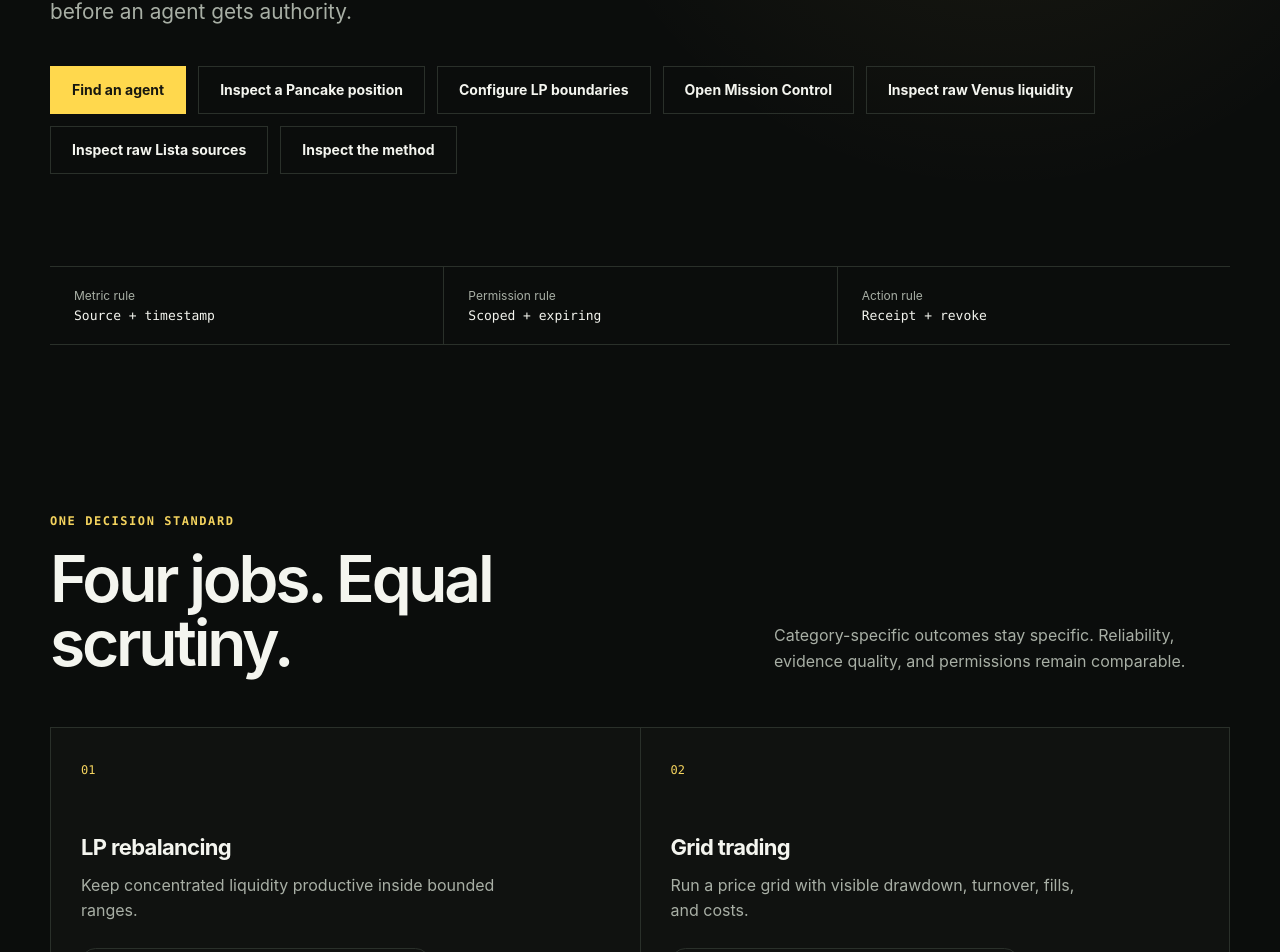
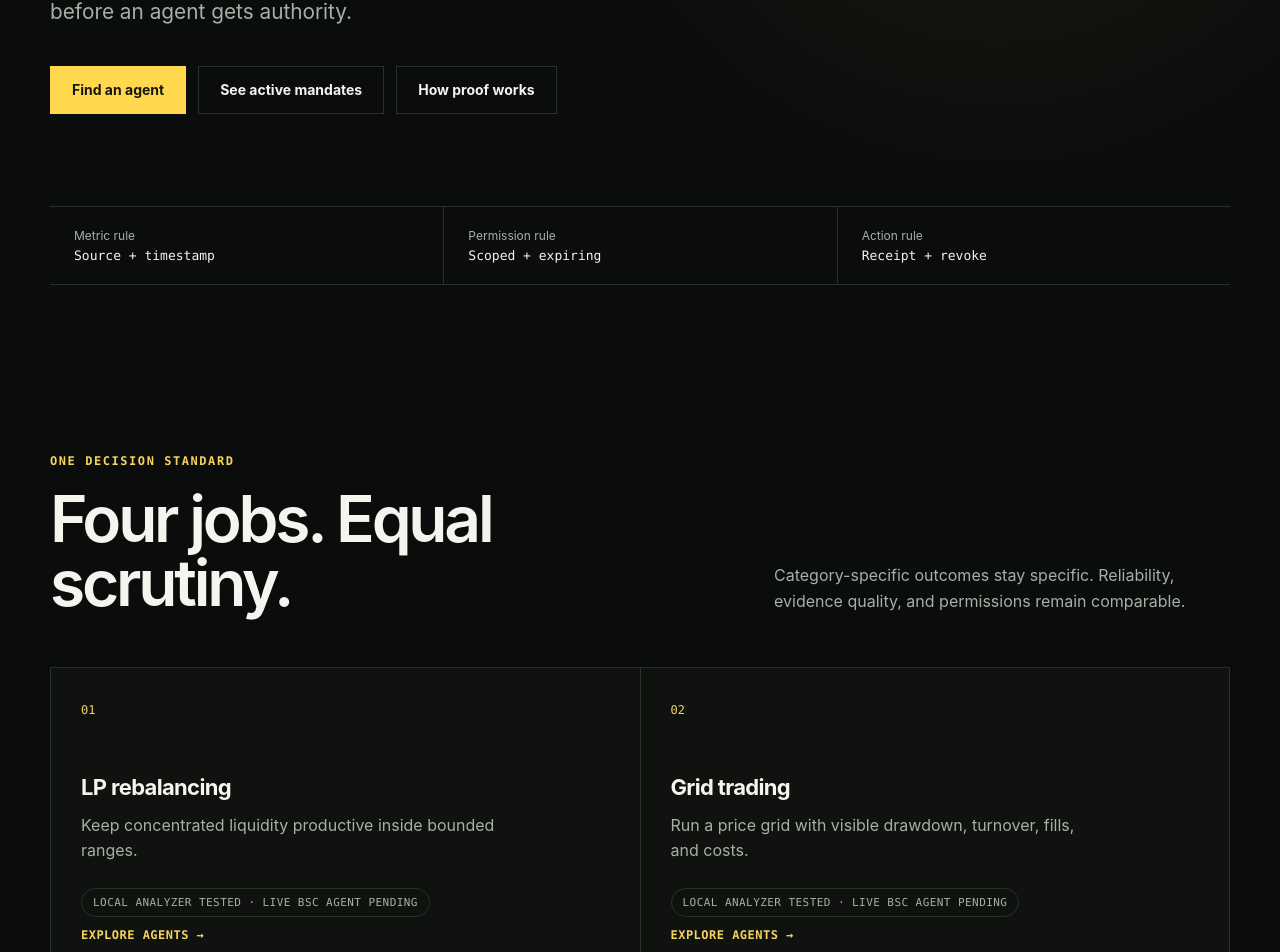
Before and after one commit to tang-vu/proofera-bnb, a Next.js app in the folder apps/web/: page / in a window 1280 px wide. Shown: the part 536-1488 px from the top of the page. Built offline with nearby package versions, Linux system fonts and the light colour scheme.

Commit message:
feat(web): make category discovery judge-ready

```diff
--- a/apps/web/app/globals.css
+++ b/apps/web/app/globals.css
@@ -273,6 +273,7 @@ h2 {
 }
 
 .category-card {
+  display: block;
   min-height: 260px;
   border-right: 1px solid var(--line);
   border-bottom: 1px solid var(--line);
@@ -282,6 +283,18 @@ h2 {
 
 .category-card:hover {
   background: var(--surface-raised);
+}
+
+.category-card-link {
+  color: inherit;
+  text-decoration: none;
+}
+
+.category-card-link:focus-visible {
+  position: relative;
+  z-index: 1;
+  outline: 2px solid var(--signal);
+  outline-offset: -2px;
 }
 
 .category-number {
@@ -305,6 +318,17 @@ h2 {
 
 .evidence-state {
   color: var(--muted);
+}
+
+.category-card-action {
+  display: block;
+  margin-top: 18px;
+  color: var(--signal);
+  font-family: ui-monospace, "SFMono-Regular", Consolas, monospace;
+  font-size: 12px;
+  font-weight: 650;
+  letter-spacing: 0.04em;
+  text-transform: uppercase;
 }
 
 .method {
--- a/apps/web/app/page.tsx
+++ b/apps/web/app/page.tsx
@@ -3,19 +3,23 @@ import Link from "next/link";
 const categories = [
   {
     name: "LP rebalancing",
-    description: "Keep concentrated liquidity productive inside bounded ranges."
+    description: "Keep concentrated liquidity productive inside bounded ranges.",
+    category: "lp-rebalancing"
   },
   {
     name: "Grid trading",
-    description: "Run a price grid with visible drawdown, turnover, fills, and costs."
+    description: "Run a price grid with visible drawdown, turnover, fills, and costs.",
+    category: "grid-trading"
   },
   {
     name: "Yield optimisation",
-    description: "Compare sustainable net yield, liquidity, exposure, and exit constraints."
+    description: "Compare sustainable net yield, liquidity, exposure, and exit constraints.",
+    category: "yield-optimisation"
   },
   {
     name: "Health monitoring",
-    description: "Watch lending risk and intervene under an explicit liquidation policy."
+    description: "Watch lending risk and intervene under an explicit liquidation policy.",
+    category: "health-factor-monitoring"
   }
 ] as const;
 
@@ -56,23 +60,11 @@ export default function HomePage() {
           <Link className="button button-primary" href="/marketplace">
             Find an agent
           </Link>
-          <Link className="button button-secondary" href="/pancake-position">
-            Inspect a Pancake position
-          </Link>
-          <Link className="button button-secondary" href="/lp-activate">
-            Configure LP boundaries
-          </Link>
           <Link className="button button-secondary" href="/mission-control">
-            Open Mission Control
-          </Link>
-          <Link className="button button-secondary" href="/venus-health">
-            Inspect raw Venus liquidity
-          </Link>
-          <Link className="button button-secondary" href="/yield-sources">
-            Inspect raw Lista sources
+            See active mandates
           </Link>
           <a className="button button-secondary" href="#method">
-            Inspect the method
+            How proof works
           </a>
         </div>
         <dl className="trust-strip" aria-label="ProofEra product rules">
@@ -104,12 +96,20 @@ export default function HomePage() {
         </div>
         <div className="category-grid">
           {categories.map((category, index) => (
-            <article className="category-card" key={category.name}>
+            <Link
+              aria-label={`Explore ${category.name} agents`}
+              className="category-card category-card-link"
+              href={`/marketplace?category=${category.category}`}
+              key={category.name}
+            >
               <span className="category-number">0{index + 1}</span>
               <h3>{category.name}</h3>
               <p>{category.description}</p>
               <span className="evidence-state">Local analyzer tested · live BSC agent pending</span>
-            </article>
+              <span className="category-card-action" aria-hidden="true">
+                Explore agents →
+              </span>
+            </Link>
           ))}
         </div>
       </section>
```
Also changed, not shown: 5 other files (tests, documents, lock files or other folders).
